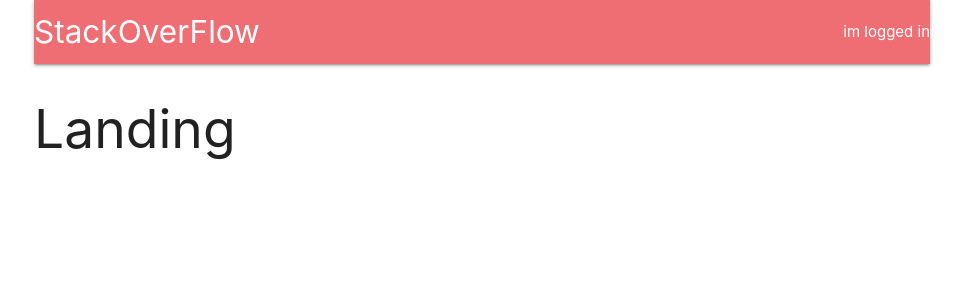
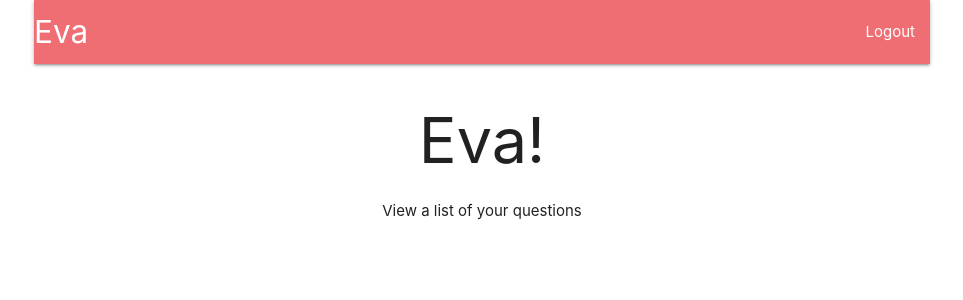
Before and after one commit to evamaina/StackOverFlow-Node, a React (Create React App) app in the folder client/: page / in a window 1280 px wide. Shown: the top 300 px of the page, without its empty margins (158-1121 px from the left). Built offline with nearby package versions, Linux system fonts and the light colour scheme; no server answers.

Commit message:
[Feature #174590679] redirecting a user on auth

```diff
--- a/client/src/components/App.js
+++ b/client/src/components/App.js
@@ -4,9 +4,9 @@
 import * as actions from "../actions";
 
 import Header from "./Header";
+import Landing from "./Landing";
 const DashBoard = () => <h2>DashBoard</h2>;
 const PostQuestion = () => <h2>Post Question</h2>;
-const Landing = () => <h2>Landing</h2>;
 
 class App extends Component {
     componentDidMount() {
--- a/client/src/components/Header.js
+++ b/client/src/components/Header.js
@@ -1,22 +1,36 @@
 import React, { Component } from "react";
 import { connect } from "react-redux";
+import { Link } from "react-router-dom";
 
 class Header extends Component {
     renderContent() {
         switch (this.props.auth) {
             case null:
-                return "stiil deciding";
+                return;
             case false:
-                return "im logged out";
+                return (
+                    <li>
+                        <a href="/auth/google">Login With Google</a>
+                    </li>
+                );
             default:
-                return "im logged in";
+                return (
+                    <li>
+                        <a href="/api/logout">Logout</a>
+                    </li>
+                );
         }
     }
     render() {
         return (
             <nav>
                 <div className="navWrapper">
-                    <a className="left brand-logo">StackOverFlow</a>
+                    <Link
+                        to={this.props.auth ? "/surveys" : "/"}
+                        className="brand-logo"
+                    >
+                        Eva
+                    </Link>
                     <ul className="right">
                         <li>{this.renderContent()}</li>
                     </ul>
--- /dev/null
+++ b/client/src/components/Landing.js
@@ -0,0 +1,12 @@
+import React from "react";
+
+const Landing = () => {
+    return (
+        <div style={{ textAlign: "center" }}>
+            <h1>Eva!</h1>
+            View a list of your questions
+        </div>
+    );
+};
+
+export default Landing;
--- a/package.json
+++ b/package.json
@@ -10,8 +10,8 @@
     "scripts": {
         "start": "node index.js",
         "server": "nodemon index.js",
-        "client": "npm run start --prefix client",
-        "dev": "concurrently \"npm run server\"  \"npm run client\""
+        "client": "cd client && npm start",
+        "dev": "concurrently --kill-others-on-fail \"npm run server\"  \"npm run client\""
     },
     "repository": {
         "type": "git",
```
Also changed, not shown: 2 other files (tests, documents, lock files or other folders).
